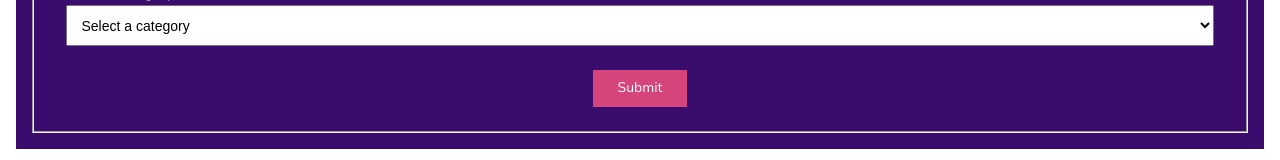
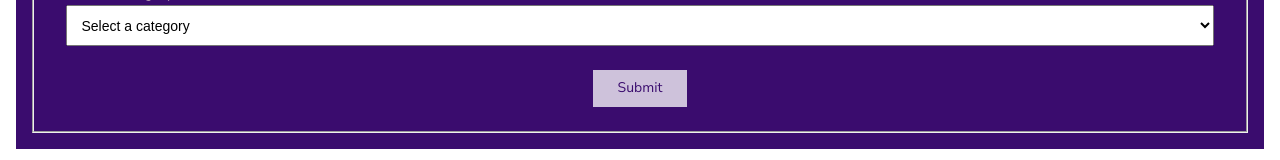
Before and after one commit to VidyaConsultancy/angular-products, an Angular app: page / in a window 1280 px wide. Shown: the part 407-567 px from the top of the page. Built offline with nearby package versions, Linux system fonts and the light colour scheme.

Commit message:
feat: FormGroup

```diff
--- a/src/app/products/products/products.component.html
+++ b/src/app/products/products/products.component.html
@@ -1,6 +1,6 @@
 <div class="container">
   <div class="product-add">
-    <form class="product-add-form" (ngSubmit)="handleSubmit($event)">
+    <form class="product-add-form" (ngSubmit)="handleSubmit($event)" [formGroup]="productForm">
       <fieldset class="fieldset">
         <legend class="legend">Enter new product details</legend>
         <div class="input-group">
@@ -11,9 +11,9 @@
             name="title"
             placeholder="Product title here"
             id="title"
-            [formControl]="title"
+            formControlName="title"
           />
-          <small *ngIf="title.invalid && title.dirty" class="input-error">Title is required</small>
+          <small *ngIf="productForm.get('title').invalid && productForm.get('title').dirty" class="input-error">Title is required</small>
         </div>
         <div class="input-group">
           <label for="price" class="input-label">Product price</label>
@@ -25,7 +25,7 @@
             name="price"
             placeholder="Product price here"
             id="price"
-            [(ngModel)]="price"
+            formControlName="price"
           />
         </div>
         <div class="input-group">
@@ -38,7 +38,7 @@
             placeholder="Product description here"
             id="description"
             rows="3"
-            [(ngModel)]="description"
+            formControlName="description"
           ></textarea>
         </div>
         <div class="input-group">
@@ -47,9 +47,9 @@
             class="input-control"
             name="category"
             id="category"
-            [(ngModel)]="category"
+            formControlName="category"
           >
-            <option value="undefined" disabled selected>
+            <option value="" disabled selected>
               Select a category
             </option>
             <option value="electronics">Electronics</option>
@@ -59,7 +59,7 @@
           </select>
         </div>
         <div class="input-group align-center">
-          <button type="submit" class="btn btn-danger">Submit</button>
+          <button type="submit" class="btn btn-danger" [disabled]="productForm.invalid">Submit</button>
         </div>
       </fieldset>
     </form>
--- a/src/app/products/products/products.component.ts
+++ b/src/app/products/products/products.component.ts
@@ -1,5 +1,5 @@
 import { Component, OnInit } from '@angular/core';
-import { FormControl, Validators } from '@angular/forms';
+import { FormControl, Validators, FormGroup } from '@angular/forms';
 
 import { TProduct } from '../types/product.type';
 
@@ -113,22 +113,29 @@ export class ProductsComponent implements OnInit {
       rating: { rate: 2.1, count: 430 },
     },
   ];
-  title: FormControl;
-  price: number;
-  description: string;
-  category: string;
-  titleErrors: string;
+  productForm: FormGroup;
 
   constructor() {
-    this.title = new FormControl('', Validators.required);
-    // console.log(this.title);
-    this.title.valueChanges.subscribe(value => {
-      if (value.trim().length === 0) {
-        this.titleErrors = 'Title is required';
-      } else {
-        this.titleErrors = null;
-      }
-    })
+    this.productForm = new FormGroup({
+      id: new FormControl(this.generateARandomId(), Validators.required),
+      title: new FormControl('', Validators.required),
+      price: new FormControl(null, [
+        Validators.required,
+        Validators.min(10),
+        Validators.max(999),
+      ]),
+      description: new FormControl('', Validators.required),
+      category: new FormControl('', Validators.required),
+      image: new FormControl(
+        'https://fakestoreapi.com/img/81fPKd-2AYL._AC_SL1500_.jpg'
+      , Validators.required),
+      rating: new FormGroup({
+        rate: new FormControl(0),
+        count: new FormControl(0),
+      })
+    });
+    console.log(this.productForm);
+    this.productForm.get('title').valueChanges.subscribe(value => {})
   }
 
   ngOnInit(): void {}
@@ -139,18 +146,12 @@ export class ProductsComponent implements OnInit {
 
   handleSubmit(event: MouseEvent) {
     event.preventDefault();
-    if (this.title.invalid) {
+    if (this.productForm.invalid) {
       console.log('Invalid title value');
       return;
     }
     this.products.unshift({
-      id: this.generateARandomId(),
-      title: this.title.value,
-      price: this.price,
-      description: this.description,
-      category: this.category,
-      image: 'https://fakestoreapi.com/img/81fPKd-2AYL._AC_SL1500_.jpg',
-      rating: { rate: 0, count: 0 },
+      ...this.productForm.value
     });
   }
 
--- a/src/styles.css
+++ b/src/styles.css
@@ -83,3 +83,9 @@ img {
     margin-top: 0.5em;
     color: hsl(var(--clr-danger));
 }
+.btn[disabled] {
+    cursor: not-allowed;
+    background-color: hsla(var(--clr-light), 0.75);
+    color: hsl(var(--clr-dark));
+    user-select: none;
+}
```
